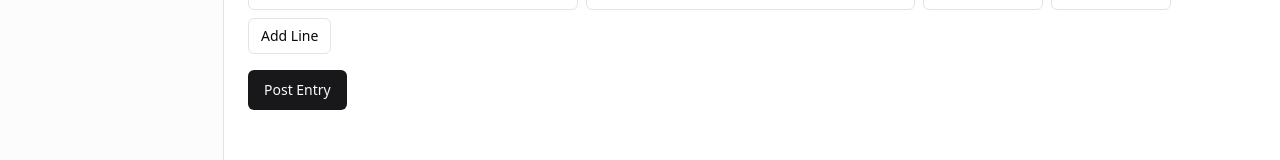
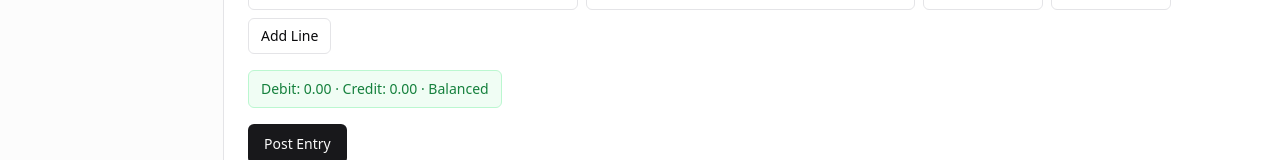
Before and after one commit to lucky-sharma02/urban-furniture-accounting, a React (Vite) app in the folder frontend/: page /post-entry in a window 1280 px wide. Shown: the part 250-410 px from the top of the page. Built offline with nearby package versions, Linux system fonts and the light colour scheme; no server answers.

Commit message:
feat: add live balance indicator and blocking Post Entry button when unbalanced

```diff
--- a/frontend/src/pages/internal/PostEntryPage.tsx
+++ b/frontend/src/pages/internal/PostEntryPage.tsx
@@ -1,7 +1,8 @@
-import { useEffect, useState } from "react";
+import { useEffect, useMemo, useState } from "react";
 import { Button } from "@/components/ui/button";
 import { Input } from "@/components/ui/input";
 import { Label } from "@/components/ui/label";
+import { cn } from "@/lib/utils";
 import {
   Select,
   SelectContent,
@@ -50,6 +51,18 @@ export function PostEntryPage() {
       setJournalId(journals[0].id);
     }
   }, [journals, journalId]);
+
+  // Client-side mirror of the server's balance rule, purely for immediate feedback —
+  // the server (postJournalEntry) is still the source of truth and re-validates on submit.
+  const { totalDebit, totalCredit, isBalanced } = useMemo(() => {
+    const debit = lines.reduce((sum, line) => sum + (line.debit || 0), 0);
+    const credit = lines.reduce((sum, line) => sum + (line.credit || 0), 0);
+    return {
+      totalDebit: debit,
+      totalCredit: credit,
+      isBalanced: Math.round(debit * 100) === Math.round(credit * 100),
+    };
+  }, [lines]);
 
   function updateLine(key: string, patch: Partial<LineRow>) {
     setLines((prev) => prev.map((line) => (line.key === key ? { ...line, ...patch } : line)));
@@ -197,10 +210,22 @@ export function PostEntryPage() {
           </Button>
         </div>
 
+        <div
+          className={cn(
+            "w-fit rounded-md border px-3 py-2 text-sm",
+            isBalanced
+              ? "border-green-200 bg-green-50 text-green-700"
+              : "border-destructive/30 bg-destructive/5 text-destructive",
+          )}
+        >
+          Debit: {totalDebit.toFixed(2)} · Credit: {totalCredit.toFixed(2)} ·{" "}
+          {isBalanced ? "Balanced" : `Unbalanced by ${Math.abs(totalDebit - totalCredit).toFixed(2)}`}
+        </div>
+
         {error && <p className="text-sm text-destructive">{error}</p>}
         {success && <p className="text-sm text-green-600">{success}</p>}
 
-        <Button type="submit" className="w-fit" disabled={saving}>
+        <Button type="submit" className="w-fit" disabled={saving || !isBalanced}>
           {saving ? "Posting..." : "Post Entry"}
         </Button>
       </form>
```
